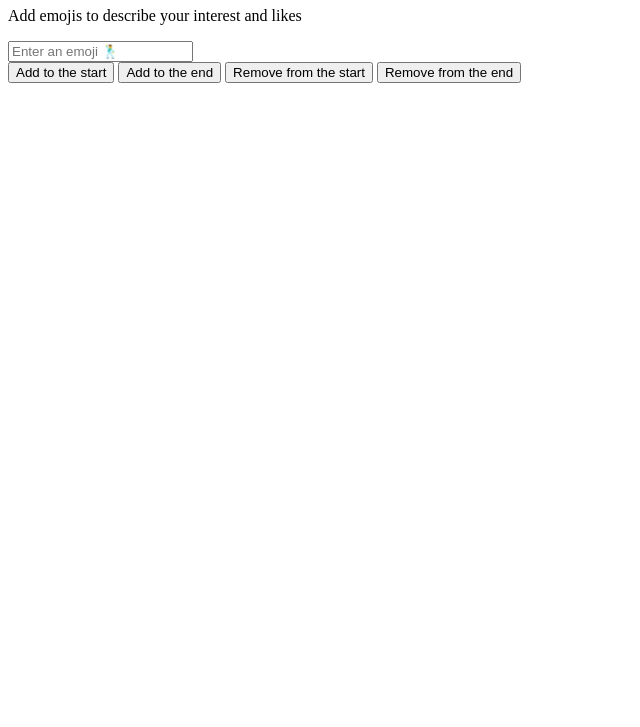
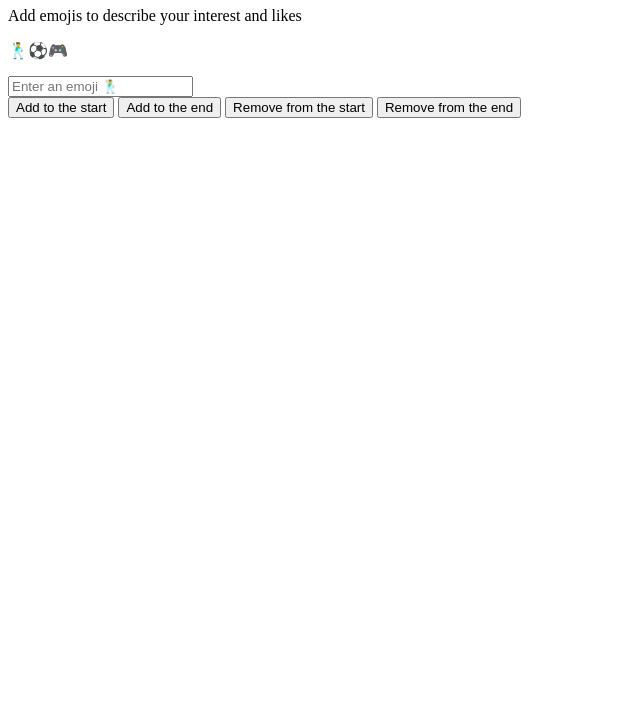
Before and after one commit to Vejituh/my-emojis, a plain HTML site: page index.html in a window 1280 px wide. Shown: the part 73-800 px from the top of the page, without its empty margins (0-640 px from the left). Drawn offline with Linux system fonts and the light colour scheme.

Commit message:
add default emojis to showEmojis

```diff
--- a/index.html
+++ b/index.html
@@ -9,7 +9,7 @@
         <h1>Your Emojis</h1>
         <p>Add emojis to describe your interest and likes</p>
         <!-- Emojis go here -->
-        <p></p>
+        <p id="showEmojis"></p>
         <input type="text" placeholder="Enter an emoji 🕺">
         <div class="buttons">
             <button>Add to the start</button>
--- a/index.js
+++ b/index.js
@@ -0,0 +1,7 @@
+const emojis = ["🕺", "⚽", "🎮"];
+
+let showEmojis = document.getElementById("showEmojis")
+
+for (let i = 0; i < emojis.length; i++) {
+    showEmojis.textContent += emojis[i];
+}
```
